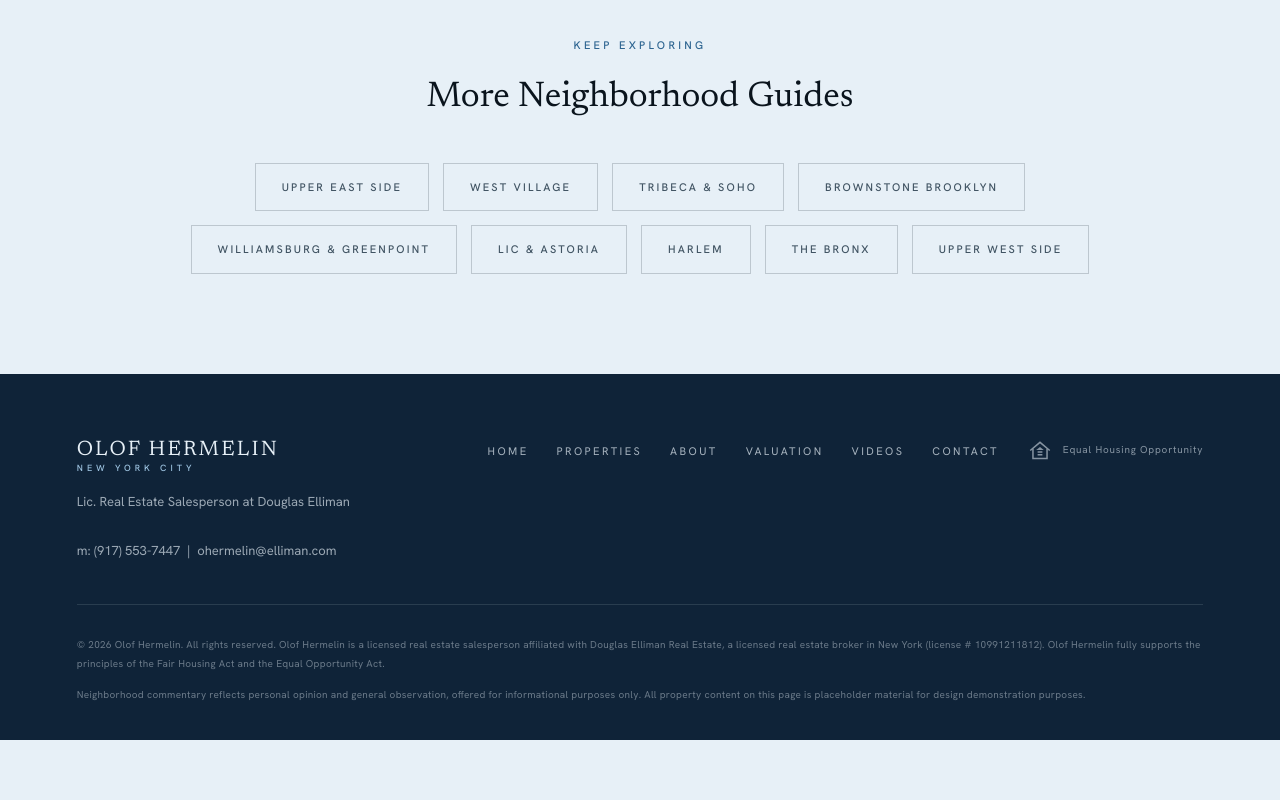
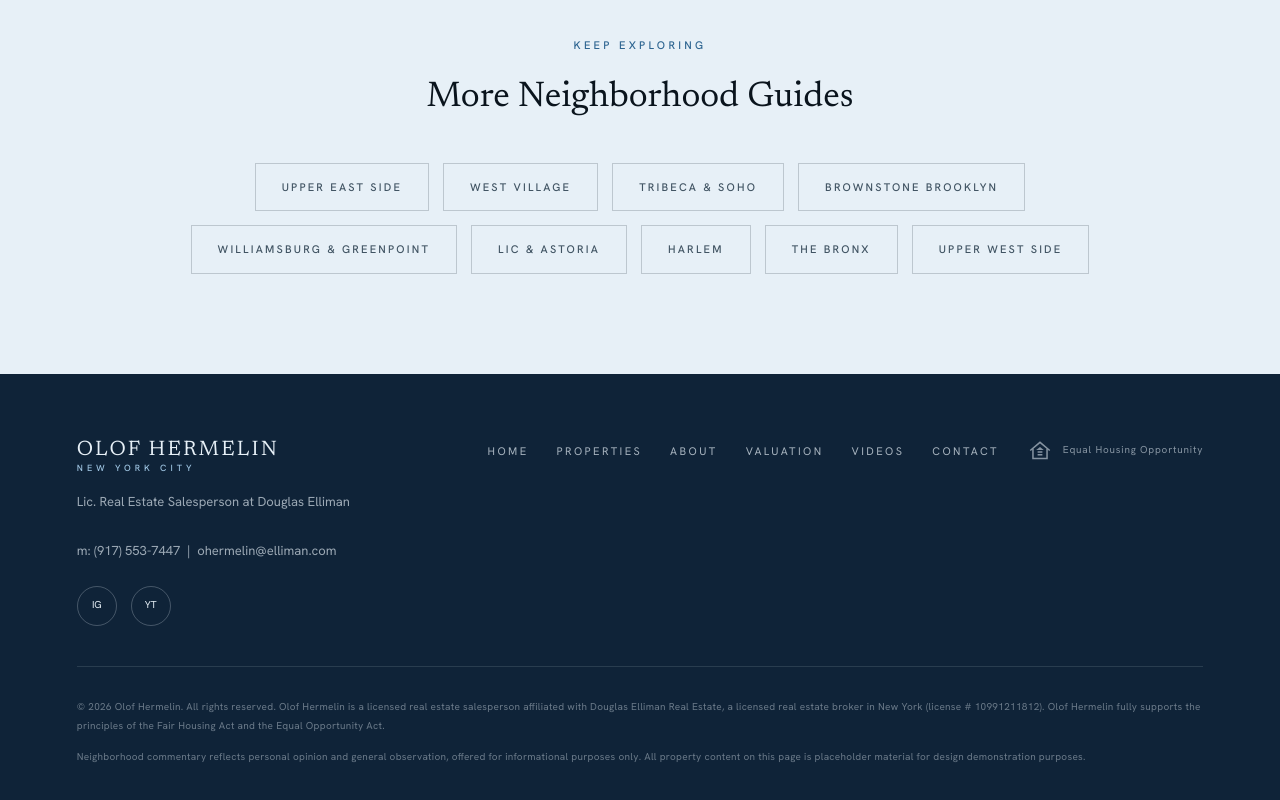
Before and after one commit to olofhermelin/olof-site, a plain HTML site: page prospect-lefferts-gardens.html in a window 1280 px wide. Shown: the part 3324-4124 px from the top of the page. Before the commit the page ends 4064 px from the top, so only its background shows below. Drawn offline with nearby package versions, Linux system fonts and the light colour scheme.

Commit message:
Add Instagram and YouTube links to footer

```diff
--- a/prospect-lefferts-gardens.html
+++ b/prospect-lefferts-gardens.html
@@ -161,6 +161,10 @@ document.addEventListener('submit', function(e){
       <div>
         <p style="font-family:'Newsreader',Georgia,serif;font-size:21px;letter-spacing:.1em;text-transform:uppercase;margin:0;line-height:1.2">Olof Hermelin<span style="display:block;font-family:'Hanken Grotesk',sans-serif;font-size:9px;letter-spacing:.44em;color:#9DC3E0;text-transform:uppercase;font-weight:500">New York City</span></p>
         <p style="font-size:13px;opacity:.65;margin:16px 0 0;line-height:1.9">Lic. Real Estate Salesperson at Douglas Elliman<br></br>m: (917) 553-7447 &nbsp;|&nbsp; ohermelin@elliman.com</p>
+        <div style="display:flex;gap:14px;margin-top:22px">
+          <a href="https://www.instagram.com/olofsellsnyc/" target="_blank" rel="noopener" aria-label="Instagram — olofsellsnyc" style="width:38px;height:38px;border:1px solid rgba(231,240,247,.25);border-radius:50%;display:flex;align-items:center;justify-content:center;font-size:10px;color:#E7F0F7;text-decoration:none;transition:all .3s" style-hover="background:#2E6591;border-color:#2E6591">IG</a>
+          <a href="https://www.youtube.com/@olofsellsnyc" target="_blank" rel="noopener" aria-label="YouTube — olofsellsnyc" style="width:38px;height:38px;border:1px solid rgba(231,240,247,.25);border-radius:50%;display:flex;align-items:center;justify-content:center;font-size:10px;color:#E7F0F7;text-decoration:none;transition:all .3s" style-hover="background:#2E6591;border-color:#2E6591">YT</a>
+        </div>
       </div>
       <div style="display:flex;gap:28px;flex-wrap:wrap;align-items:center">
         <a href="index.html" style="font-size:11px;letter-spacing:.22em;text-transform:uppercase;color:#E7F0F7;opacity:.7;text-decoration:none;transition:opacity .3s" style-hover="opacity:1">Home</a>
```
